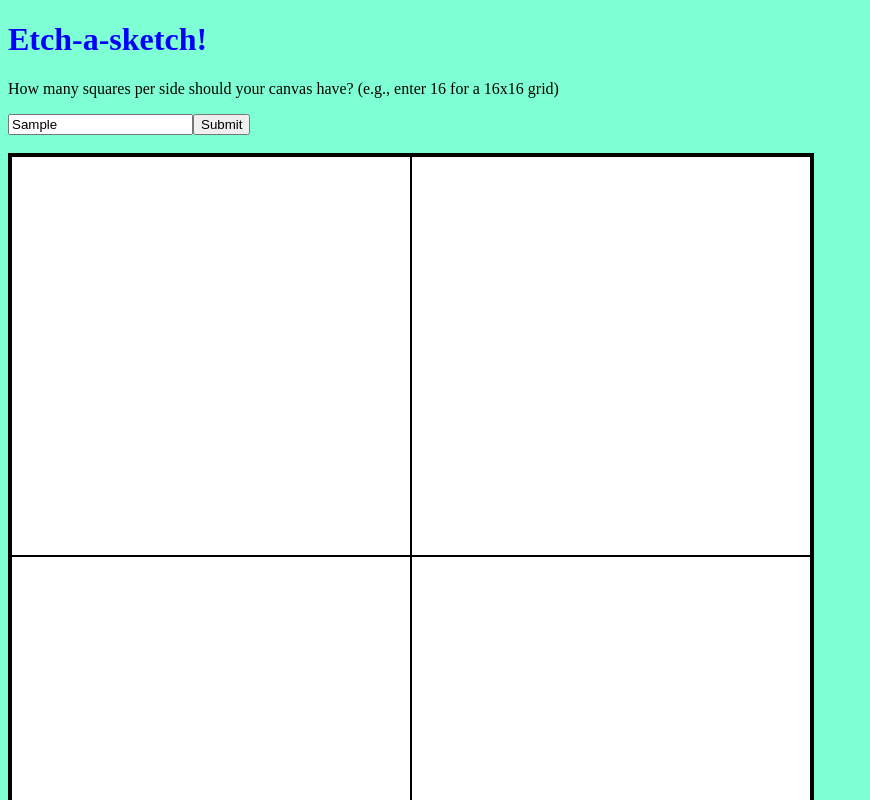
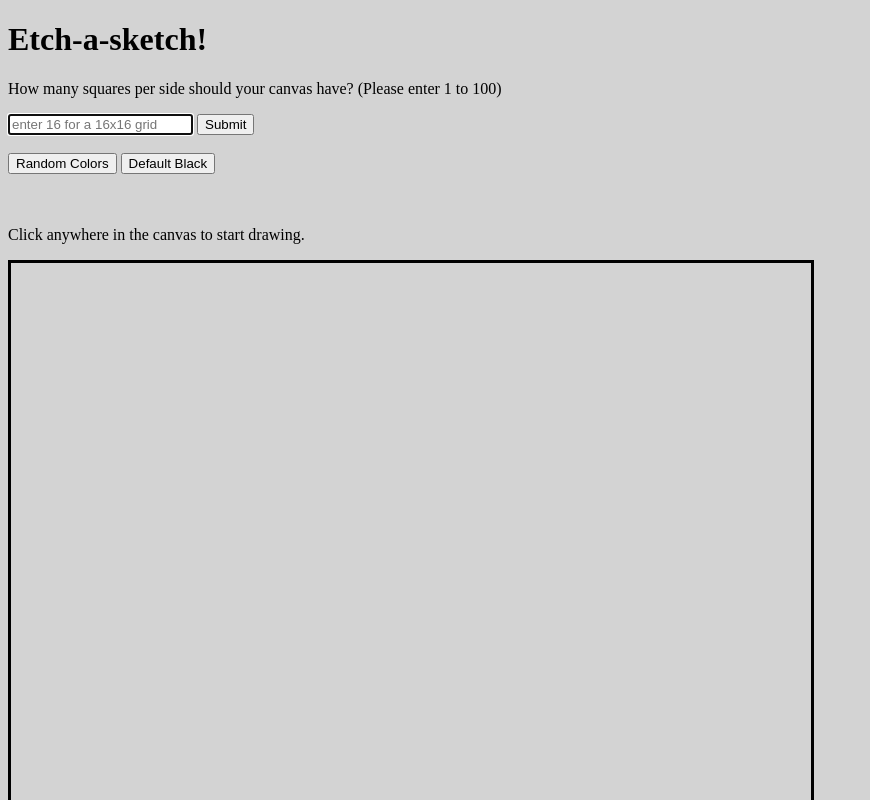
Before and after one commit to Twullur/Etch-a-sketch, a plain HTML site: page index.html in a window 1280 px wide. Both pictures are taken after typing "Sample" into the empty fields and a click on the button "Submit". Shown: the top 800 px of the page, without its empty margins (0-870 px from the left). Drawn offline with Linux system fonts and the light colour scheme.

Commit message:
basic functionality done:drawing with black or random colors

```diff
--- a/index.html
+++ b/index.html
@@ -3,13 +3,26 @@
 <head>
     <meta charset="UTF-8">
     <meta name="viewport" content="width=device-width, initial-scale=1.0">
-    <title>Document</title>
+    <title>Etch-a-sketch</title>
     <link rel="stylesheet" href="style.css"></link>
 </head>
 <body>
     <h1>Etch-a-sketch!</h1>
-    <p>How many squares per side should your canvas have? (e.g., enter 16 for a 16x16 grid)</p>
-    <input type="text" id="numSquares"><button>Submit</button><br><br>
+
+    <div class="inputSection">
+        <p>How many squares per side should your canvas have? (Please enter 1 to 100) </p>
+        <input type="text" class="numSquaresInput" placeholder="enter 16 for a 16x16 grid">
+        <button class="numSquaresButton">Submit</button>
+        <br><br>
+        <div class="colorPicker">
+            <button class="randomColors" value="random">Random Colors</button>
+            <button class="defaultBlack" value="black">Default Black</button>
+        </div>
+        <br><br>
+    </div>
+    <div class="instructions">
+        <p>Click anywhere in the canvas to start drawing.</p>
+    </div>
     <div class="canvas"></div>
     <script src="js.js"></script>
 </body>
--- a/js.js
+++ b/js.js
@@ -1,56 +1,99 @@
-/* PSEUDOCODE
-
-function makeSquares(x)
-    loop: creates 1 square x number of times
-        square properties
-            height = canvas.length/x
-            width = height
-            background-color:white
-        append the square into the canvas
-
-makeSquares(16);
-
-addeventlistener for button "click":
-    take an input on the size of the grid: (x*x)
-    makesSquares(x);
-    append the squares into the canvas
-
-forEach square:
-    addeventlistener "click"
-        square.background-color: black
+let canvas = document.querySelector('.canvas');
+makeSquares(16); //default number of squares on the canvas
 
 
-function eraser
-    square.background-color:white
+// Starting below, the code is presented in chronological order from the ones that were typed first.
 
-function clear
-    select all squares
-        background.color:white
+// put the squares into the canvas
+function makeSquares (numSquares) {
 
-addevent listener click for eraser button
+    canvas.innerHTML="";
+    for (let i = 0; i < numSquares * numSquares; i++) {
+        let canvasSquares = document.createElement('div');
+        canvasSquares.style.cssText = `
+            border: lightgrey solid 1px;
+            height: ${canvas.clientHeight/numSquares}px;
+            aspect-ratio: 1/1;
+            box-sizing: border-box;
+            background-color:white;
+            `;
+        canvas.appendChild(canvasSquares);
+    }
+};
 
-addevent listener click for clear button
 
-*/
+// generate a new canvas but putting new squares into it
+let button = document.querySelector('.inputSection > button');
+let input = document.querySelector('.inputSection > input')
 
-let canvas = document.querySelector(".canvas");
+button.addEventListener('click', () => {
+    let inputValue = input.value;
+
+    if (inputValue > 100) {
+        alert('To prevent freezing, the maximum we have set is 100x100')
+    } else if (inputValue < 1) {
+        alert('Please enter a number between 1 to 100')
+    } else {
+        makeSquares(inputValue); // typeof inputValue at this point is still a string, but it works.
+        input.value = "";
+        input.focus();
+        drawing();
+        pageLoad++;
+    }
+})
 
 
 
-function makeSquares(numSquares) {
-    if (numSquares > 100) {
-        alert ("To prevent crashes, we have set a limit to 100 x 100 squares and will thus not process any larger amount")
-    }
-    for (let i = 0; i < numSquares * numSquares; i++) {
-        let canvasSquares = document.createElement("div");
-        canvasSquares.style.cssText = `
-            border: black solid 1px;
-            height: ${canvas.clientHeight/numSquares}px;
-            aspect-ratio: 1/1;
-            box-sizing:border-box;
-            background-color: white;`;
-        canvas.appendChild(canvasSquares);
-    }
+drawing(); // call the drawing function for the default state
+
+function drawing() { // the drawing function colors the existing squares when there is a mousedown and mouseover (must be done in order, and then listens for mouseup to stop drawing)
+
+    let appendedSquares = document.querySelectorAll('.canvas > div');
+    let isDrawing = false;
+    appendedSquares.forEach(square => {
+        square.addEventListener('mousedown', () => {
+                square.style.backgroundColor = getColor();
+                isDrawing = true;
+                console.log(isDrawing, "mousedown");
+            });
+
+        square.addEventListener('mouseover', () => {
+            if (isDrawing) {
+                square.style.backgroundColor =  getColor();
+                console.log(isDrawing, "mouseover")
+            }
+        })
+
+        square.addEventListener('mouseup', () => {
+            isDrawing = false;
+            console.log(isDrawing,'mouseup');
+        })
+    })
 }
 
-makeSquares(2);
+
+// setting the color selector
+let currentColorMode = 'black';
+
+function getColor () {
+    if (currentColorMode === 'random') {
+        return randomColor()}
+        else return 'black';
+}
+
+let randomColors = document.querySelector('.randomColors');
+randomColors.addEventListener('click', () => currentColorMode ='random');
+
+let defaultBlack = document.querySelector('.defaultBlack');
+defaultBlack.addEventListener('click', () => currentColorMode ='black');
+
+
+
+// functions to get random color
+function randomNumber(topNumber) {
+    return Math.floor(Math.random()*topNumber+1)
+}
+function randomColor() {
+    return `RGB(${randomNumber(255)},${randomNumber(255)},${randomNumber(255)})`;
+
+}
--- a/style.css
+++ b/style.css
@@ -1,10 +1,7 @@
 body {
-    background-color: aquamarine;
+    background-color: lightgrey;
 }
 
-h1 {
-    color:blue;
-}
 
 .canvas {
     display:flex;
@@ -12,4 +9,5 @@ h1 {
     height:800px;
     aspect-ratio: 1/1;
     flex-wrap:wrap;
+    user-select: none;
 }
```
